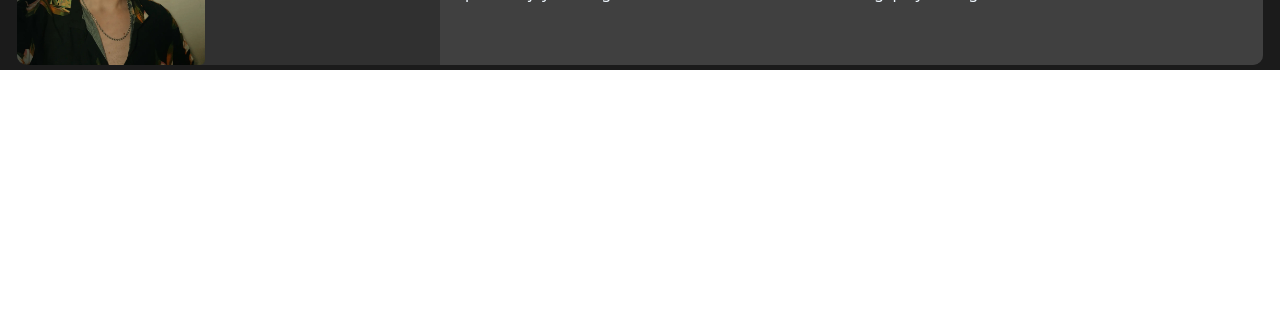
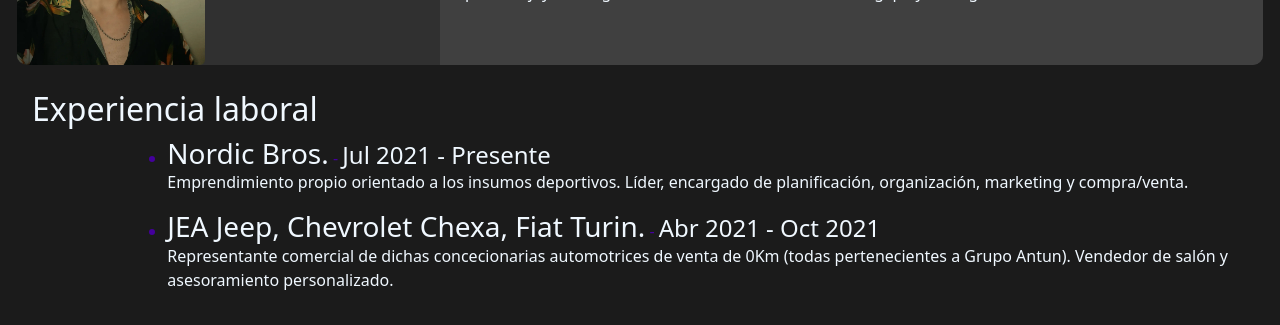
Before and after one commit to GabrielBoetto/FrontEnd-ProyectoFinalAP, an Angular app in the folder ProyectoIntegrador_BoettoGabriel/: page / in a window 1280 px wide. Shown: the part 865-1190 px from the top of the page. Before the commit the page ends 935 px from the top, so only its background shows below. Built offline with nearby package versions, Linux system fonts and the light colour scheme.

Commit message:
Experiencia Laboral

```diff
--- a/ProyectoIntegrador_BoettoGabriel/src/app/app.component.html
+++ b/ProyectoIntegrador_BoettoGabriel/src/app/app.component.html
@@ -1,4 +1,5 @@
 <div class="container-fluid contenido-pagina">
  <app-header></app-header>
  <app-perfil></app-perfil>
+ <app-experiencia></app-experiencia>
 </div>
--- a/ProyectoIntegrador_BoettoGabriel/src/app/components/experiencia/experiencia.component.css
+++ b/ProyectoIntegrador_BoettoGabriel/src/app/components/experiencia/experiencia.component.css
@@ -0,0 +1,10 @@
+.row{
+    padding: 20px;
+}
+h3, h4{
+    display: inline;
+    color: aliceblue;
+}
+li{
+    color: #44009c;
+}
--- a/ProyectoIntegrador_BoettoGabriel/src/app/components/experiencia/experiencia.component.html
+++ b/ProyectoIntegrador_BoettoGabriel/src/app/components/experiencia/experiencia.component.html
@@ -1 +1,23 @@
-<p>experiencia works!</p>
+    <div class="row">
+        <h2>Experiencia laboral</h2>
+        <div class="col-1"></div>
+        <div class="col-11">
+            <ul>
+                <li>
+                  <h3>Nordic Bros.</h3> - <h4>Jul 2021 - Presente</h4>
+                </li>
+                <p>
+                 Emprendimiento propio orientado a los insumos deportivos. Líder, encargado de planificación, organización, marketing y compra/venta.
+                </p>
+            </ul>
+            <ul>
+                <li>
+                  <h3>JEA Jeep, Chevrolet Chexa, Fiat Turin.</h3> - <h4>Abr 2021 - Oct 2021</h4>
+                </li>
+                <p>
+                   Representante comercial de dichas concecionarias automotrices de venta de 0Km (todas pertenecientes a Grupo Antun). Vendedor de salón y asesoramiento personalizado.
+                </p>
+            </ul>
+        </div>
+
+    </div>
```
